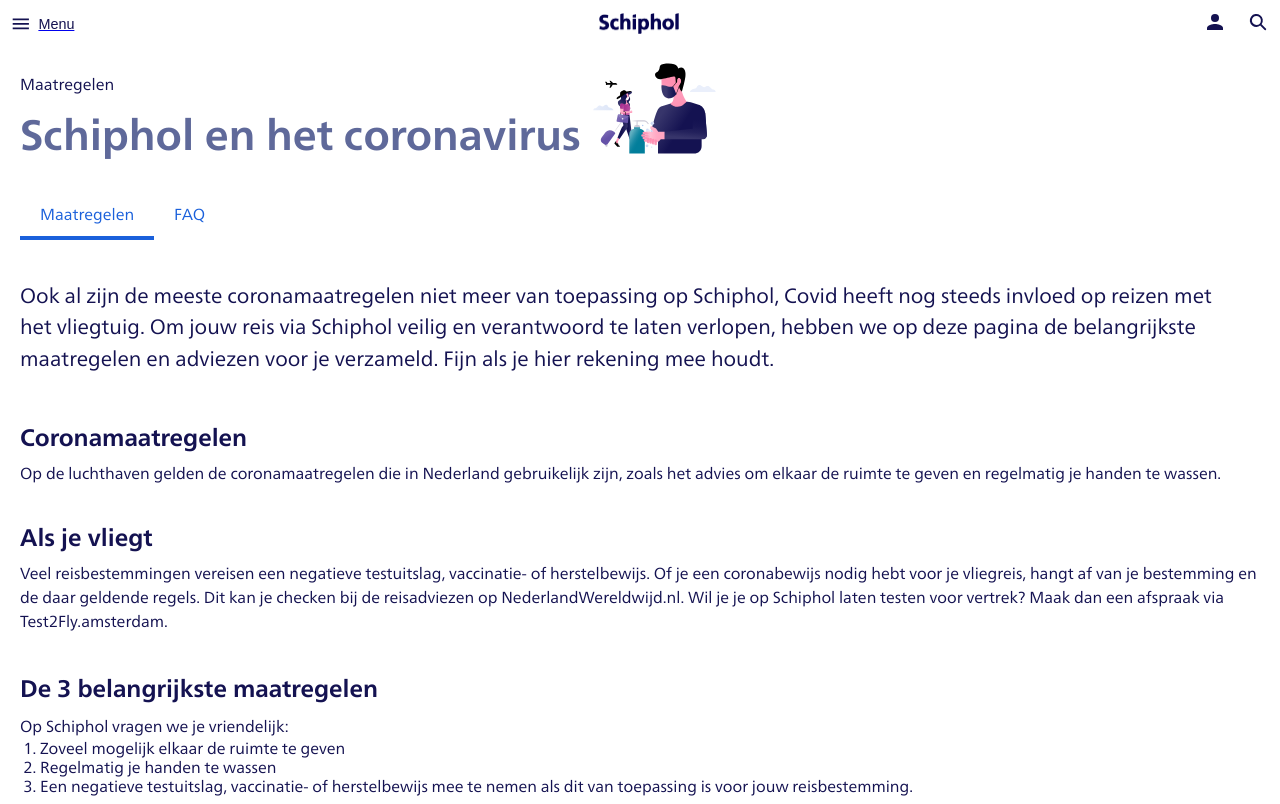
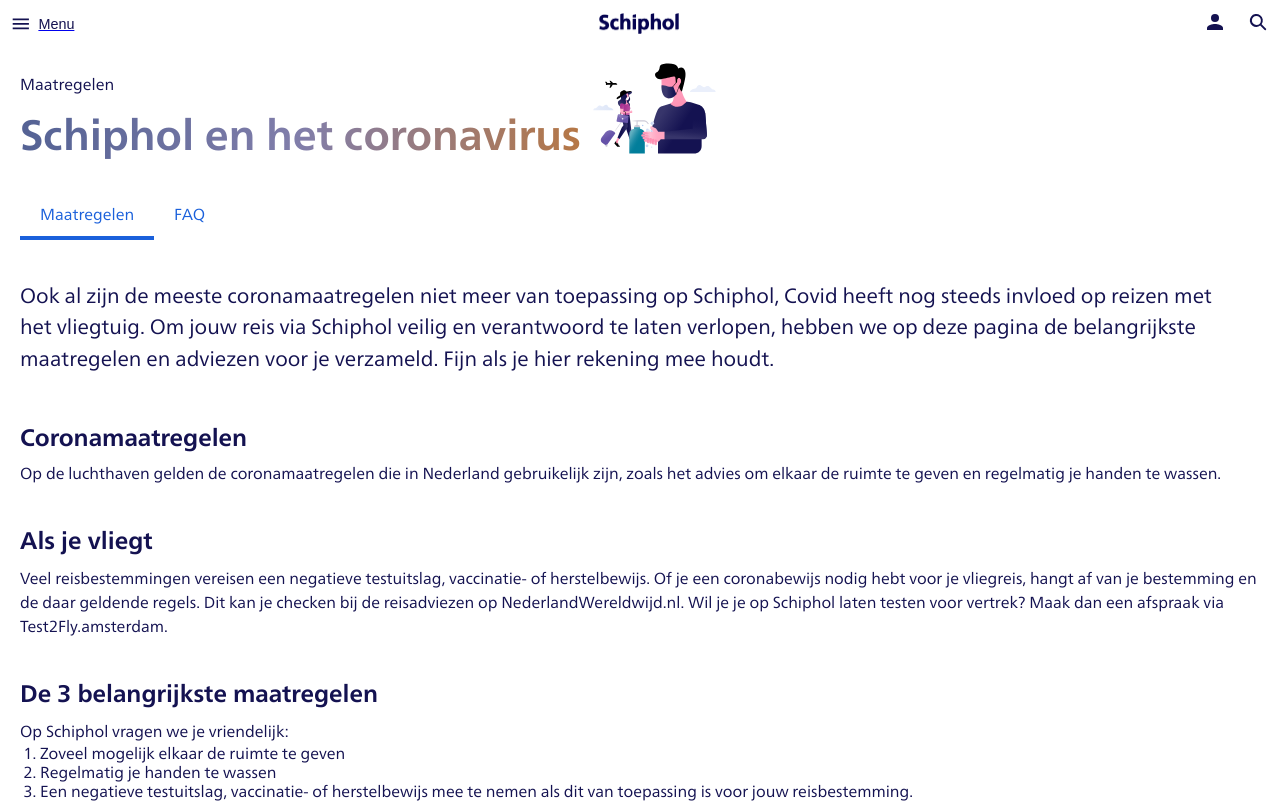
Before and after one commit to Veraaaatje/FED, a plain HTML site: page covid.html in a window 1280 px wide. Shown: the top 804 px of the page. Drawn offline with Linux system fonts and the light colour scheme; files whose address does not match are found by name.

Commit message:
aparte styling P

```diff
--- a/styles/style.covid.css
+++ b/styles/style.covid.css
@@ -38,7 +38,6 @@ button, summary {
 /* CUSTOM PROPERTIES */
 /*********************/
 :root {
-    /* startje */
     --color-text:#141251;
     --color-accent-text:#1A60DB;
     --color-background: #FFF;
@@ -120,8 +119,15 @@ main header div {
 
 main header h1 {
 	font-size: 2.66em;
-	color: #5F699A;
 	font-family: 'bold text', sans-serif;
+    /* Dit is het gradientBlock */
+    background-image: linear-gradient(90deg, #546294 0%, #817eaa 50%, #b67745 100%);
+
+    /* Dit zorgt ervoor dat het gradientBlock op de text gaat */
+    -webkit-background-clip: text;
+
+    /* Dit zorgt ervoor dat het gradientBlock zichtbaar is binnen de text */
+    -webkit-text-fill-color: rgba(0,0,0,0);
 }
 
 main header p {
@@ -177,8 +183,7 @@ section:nth-of-type(5) {
 
 section:nth-of-type(2),
 section:nth-of-type(3),
-section:nth-of-type(4),
-section:nth-of-type(5) p {
+section:nth-of-type(4) p {
     font-family: 'normal text', sans-serif;
     line-height: 1.5em;
     padding: 0 1.25 0 1.25em;
@@ -198,6 +203,13 @@ li {
     margin: 0 0 0 1.25em;
 }
 
+/* Aparte styling P vanwege extra padding bij Ol */
+section:nth-of-type(5) p {
+    font-family: 'normal text', sans-serif;
+    line-height: 1.5em;
+    padding: 0 1.25 1em 1.25em;
+}
+
 
 
 /********************************/
```
